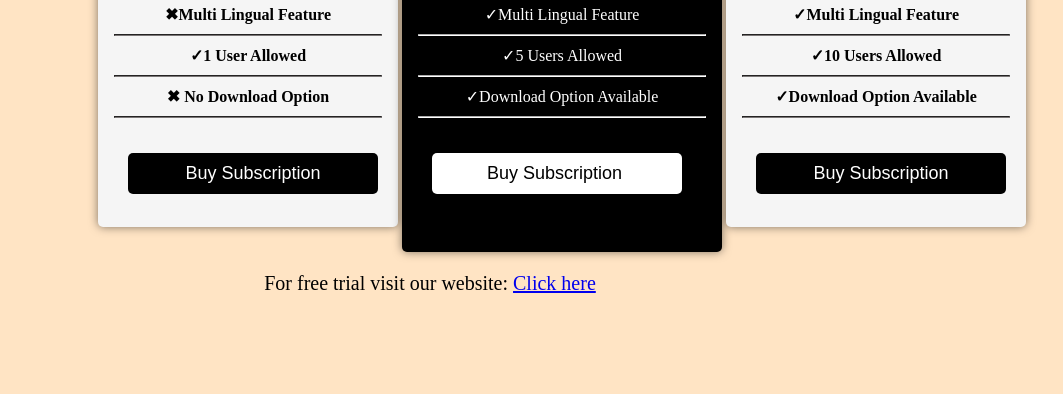
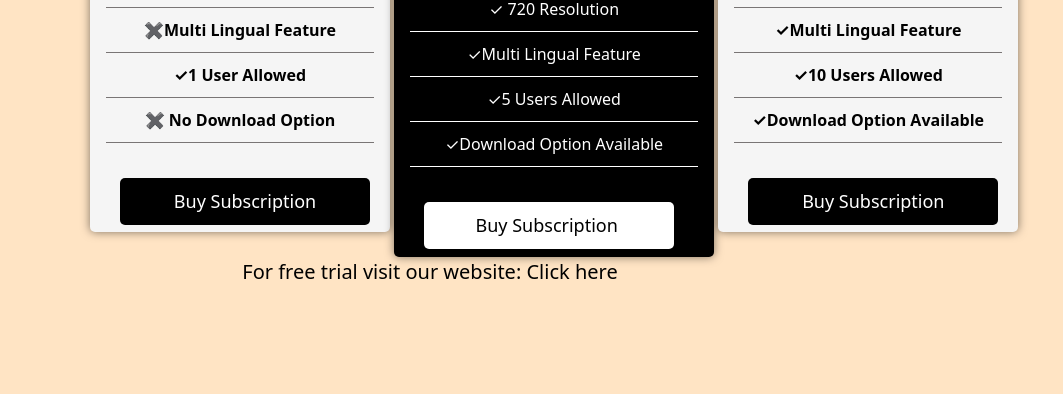
Before and after one commit to IdkObito18/Price-Landing-Page, a plain HTML site: page index.html in a window 1280 px wide. Shown: the part 406-800 px from the top of the page, without its empty margins (210-1273 px from the left). Drawn offline with nearby package versions, Linux system fonts and the light colour scheme.

Commit message:
index.html

```diff
--- a/index.html
+++ b/index.html
@@ -4,6 +4,7 @@
   <meta charset="UTF-8">
   <meta name="viewport" content="width=device-width, initial-scale=1.0">
   <title>Price Landing Page</title>
+  <link href="https://cdn.jsdelivr.net/npm/tailwindcss@2.2.19/dist/tailwind.min.css" rel="stylesheet">
  <link rel="stylesheet" href="Project 1.css">
 </head>
 <body style=" background-color:bisque;">
```
